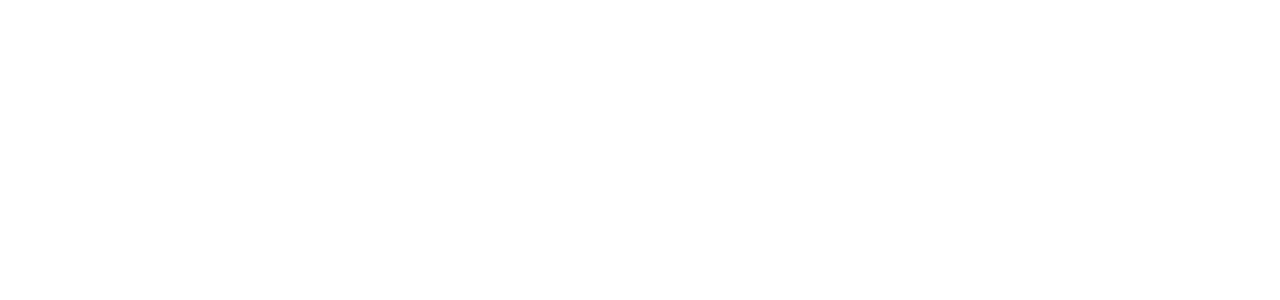
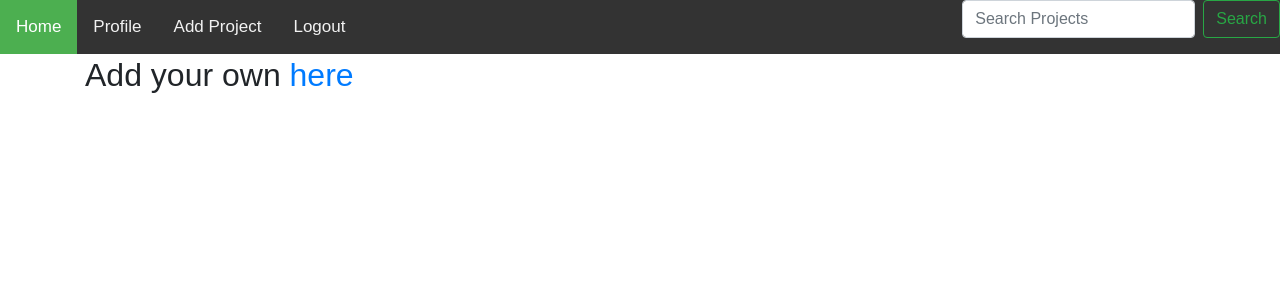
Before and after one commit to Ronyonka/sitexpo, a Django app: page /profile in a window 1280 px wide. Before the commit the part shown is empty. Shown: the top 300 px of the page. Run offline with Django 3.2, Linux system fonts and the light colour scheme; the visitor is signed in with stand-in values (Sample User, id 1); data that the repository does not hold is empty; some libraries are stand-ins or nearby versions.

Commit message:
added profile.html

```diff
--- a/app/templates/navbar.html
+++ b/app/templates/navbar.html
@@ -64,7 +64,7 @@
       <div id="navbar">
         <a class="active" href="{% url 'home'%}">Home</a>
         {% if user.is_authenticated %}
-        <a href="">Profile</a>
+        <a href="{%url 'myprofile'%}">Profile</a>
         <a href="{% url 'new-project' %}">Add Project</a>
         <a href="/logout">Logout</a>
         {% else %}
--- a/app/templates/profile.html
+++ b/app/templates/profile.html
@@ -0,0 +1,25 @@
+{% extends 'base.html' %}
+
+{% block content %}
+<div class="container">
+  {% if projects%}
+<div class="row" style="padding-top:20px;">
+  {% for project in projects %}
+<div class="col-md-4">
+    <div class="card" >
+        <img class="card-img-top" src="{{project.image.url}}" alt="Card image cap">
+        <div class="card-body">
+          <h3 class="card-title"><strong>{{project.title}}</strong></h3>
+          <!-- <p class="card-text">{{project.description}}</p> -->
+          <a href="{{project.url}}" class="btn btn-primary" target="_blank">Visit site</a>
+        </div>
+      </div>
+</div>
+{% endfor %}
+</div>
+  {% else %}
+  <h1>There are no Projects To display Currently.</h1>
+  <h2>Add your own <a href="{% url 'new-project' %}">here</a></h2>
+  {% endif %}
+</div>
+{% endblock %}
--- a/project/urls.py
+++ b/project/urls.py
@@ -20,6 +20,6 @@
 urlpatterns = [
     url(r'', include('app.urls')),
     url(r'^admin/', admin.site.urls),
-    url(r'^accounts/', include('registration.backends.simple.urls')),
+    # url(r'^accounts/', include('registration.backends.simple.urls')),
     url(r'^tinymce/',include('tinymce.urls')),
 ]
```
